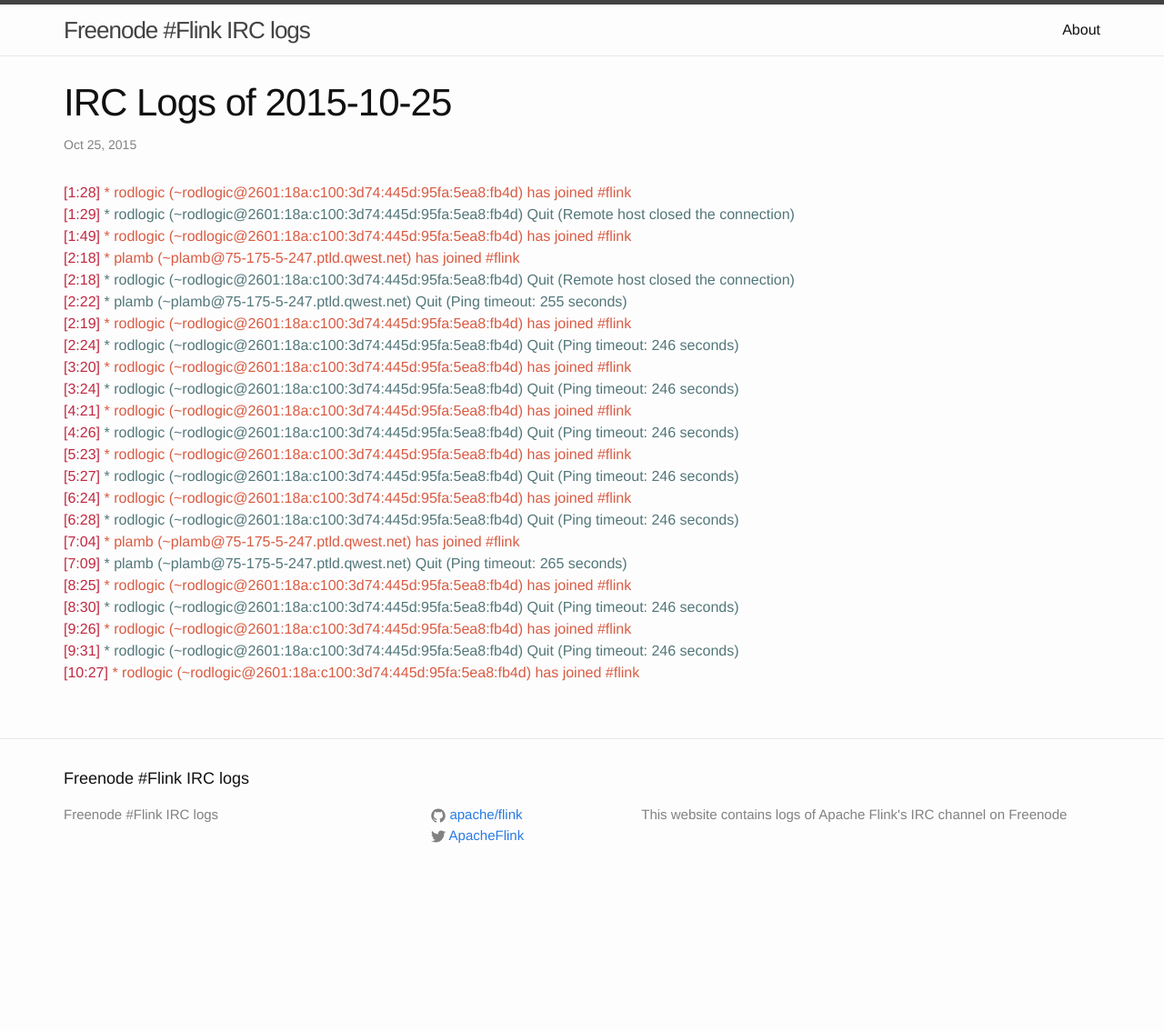
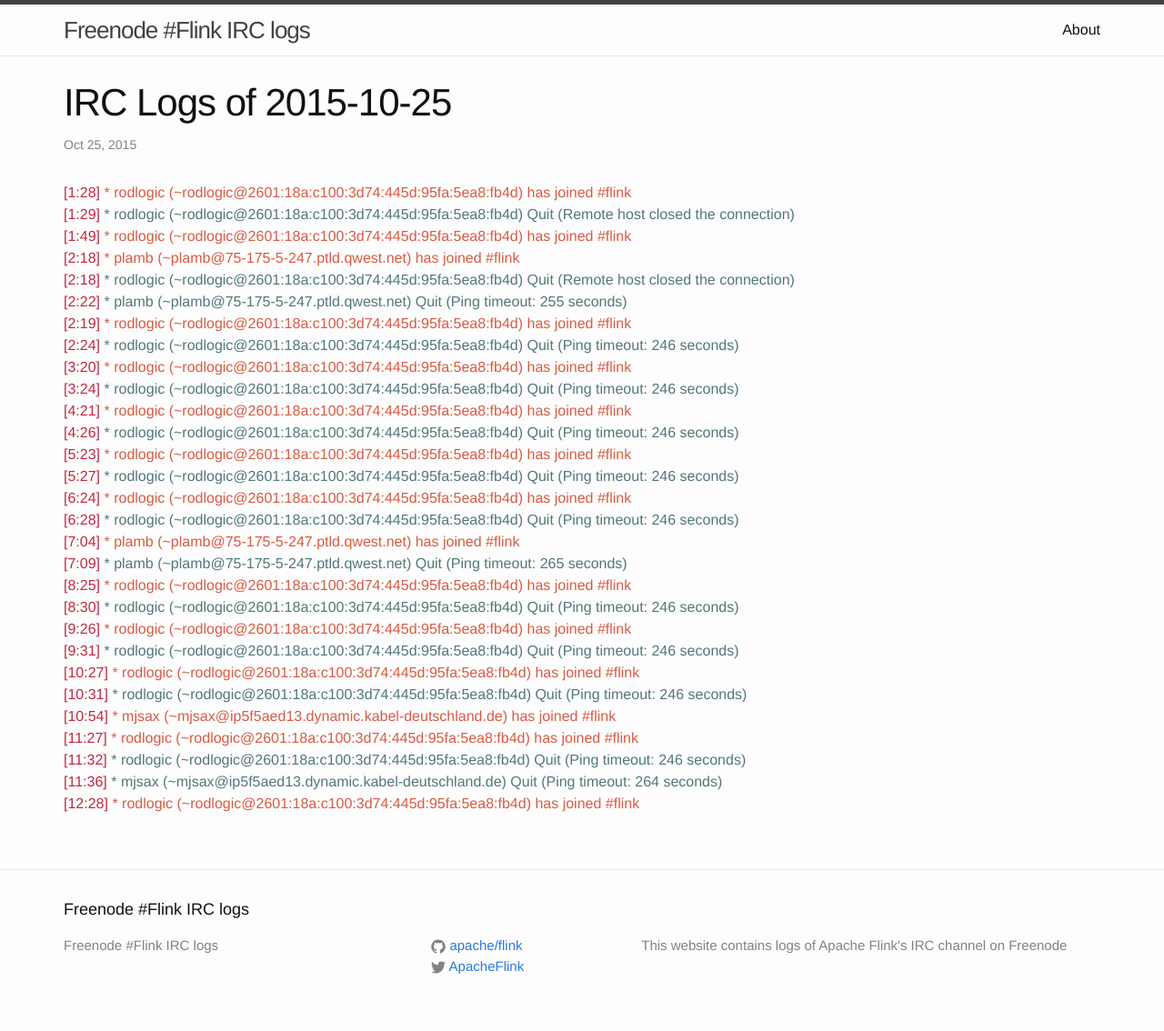
Before and after one commit to flink-irc-logs/flink-irc-logs.github.io, a Jekyll site: the page built from _posts/2015-10-25-logs.markdown, in a window 1280 px wide. Shown: the whole page at 91% size. Built offline with Jekyll 4.4.1, drawn with Linux system fonts in a browser that asks for light colours; before the commit the page ends 990 px from its top, so only the background shows below that.

Commit message:
Update of the logs on Sun Oct 25 12:29:04 CET 2015

```diff
--- a/_posts/2015-10-25-logs.markdown
+++ b/_posts/2015-10-25-logs.markdown
@@ -27,3 +27,9 @@
 <span class="irc-date">[9:26]</span> <span class="irc-green">* rodlogic (~rodlogic@2601:18a:c100:3d74:445d:95fa:5ea8:fb4d) has joined #flink</span><br />
 <span class="irc-date">[9:31]</span> <span class="irc-navy">* rodlogic (~rodlogic@2601:18a:c100:3d74:445d:95fa:5ea8:fb4d) Quit (Ping timeout: 246 seconds)</span><br />
 <span class="irc-date">[10:27]</span> <span class="irc-green">* rodlogic (~rodlogic@2601:18a:c100:3d74:445d:95fa:5ea8:fb4d) has joined #flink</span><br />
+<span class="irc-date">[10:31]</span> <span class="irc-navy">* rodlogic (~rodlogic@2601:18a:c100:3d74:445d:95fa:5ea8:fb4d) Quit (Ping timeout: 246 seconds)</span><br />
+<span class="irc-date">[10:54]</span> <span class="irc-green">* mjsax (~mjsax@ip5f5aed13.dynamic.kabel-deutschland.de) has joined #flink</span><br />
+<span class="irc-date">[11:27]</span> <span class="irc-green">* rodlogic (~rodlogic@2601:18a:c100:3d74:445d:95fa:5ea8:fb4d) has joined #flink</span><br />
+<span class="irc-date">[11:32]</span> <span class="irc-navy">* rodlogic (~rodlogic@2601:18a:c100:3d74:445d:95fa:5ea8:fb4d) Quit (Ping timeout: 246 seconds)</span><br />
+<span class="irc-date">[11:36]</span> <span class="irc-navy">* mjsax (~mjsax@ip5f5aed13.dynamic.kabel-deutschland.de) Quit (Ping timeout: 264 seconds)</span><br />
+<span class="irc-date">[12:28]</span> <span class="irc-green">* rodlogic (~rodlogic@2601:18a:c100:3d74:445d:95fa:5ea8:fb4d) has joined #flink</span><br />
```
